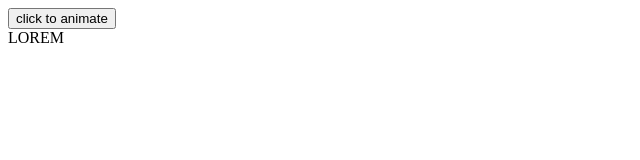
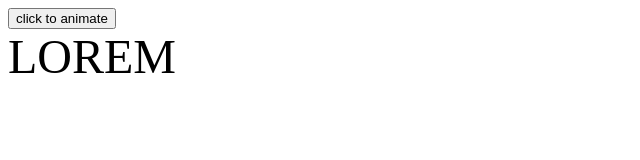
Before and after one commit to rishitapatidar01/Javascript, a plain HTML site: page jqevent3.html in a window 1280 px wide. Both pictures are taken after a click on the button "click to animate". Shown: the whole page, without its empty margins (0-640 px from the left). Drawn offline with nearby package versions, Linux system fonts and the light colour scheme.

Commit message:
javascriptprogram

```diff
--- a/jqevent3.html
+++ b/jqevent3.html
@@ -13,9 +13,8 @@
 	<script>
 					$(document).ready (function(){
 						$("button").click(function(){
-							$("div").animate({fontsize:newsize},200);
-
-						});
+							$("div").animate({fontSize:"3em"},"slow");
+								 });
 					});
 				</script>
 
```
